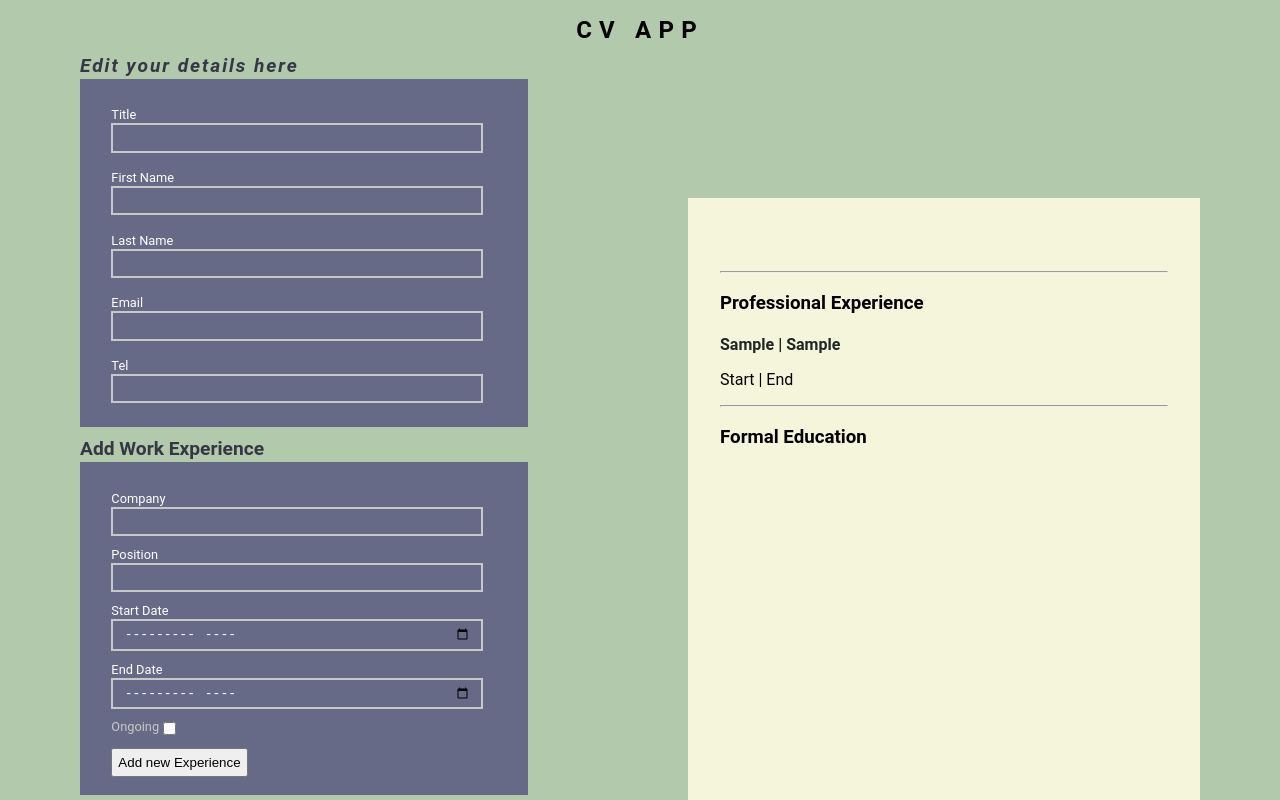
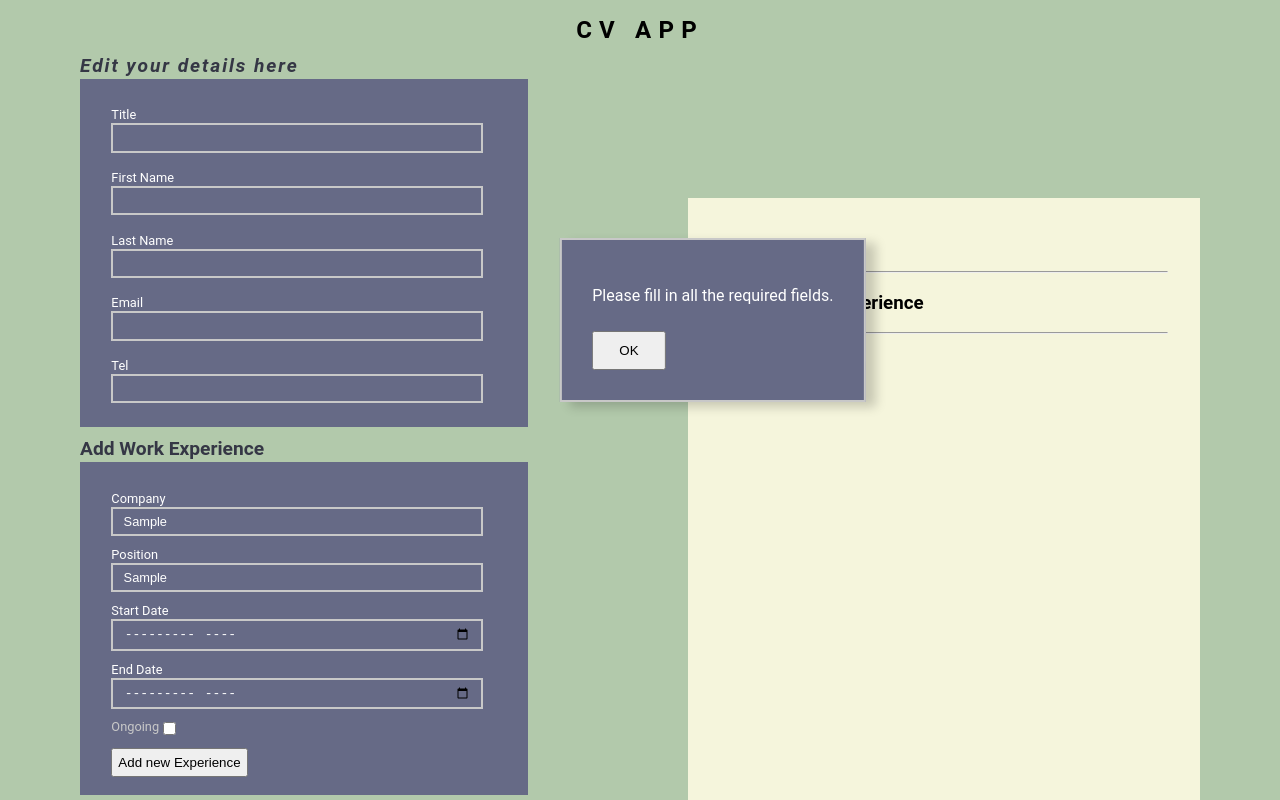
Before and after one commit to impronen/cv-app, a React (Create React App) app: page / in a window 1280 px wide. Both pictures are taken after typing "Sample", "Sample" into the empty fields and a click on the button "Add new Experience". Shown: the top 800 px of the page. Built offline with nearby package versions, Linux system fonts and the light colour scheme.

Commit message:
add errorModal

```diff
--- a/src/components/Education.js
+++ b/src/components/Education.js
@@ -1,5 +1,6 @@
 import React, { useState } from "react";
 import { v4 as uuidv4 } from "uuid";
+import ErrorModal from "./ErrorModal";
 
 export default function Education({ updateEducationData }) {
   const [state, setState] = useState({
@@ -10,6 +11,7 @@ export default function Education({ updateEducationData }) {
     endDate: "",
     onGoing: "",
     schools: [],
+    showErrorModal: false,
   });
 
   function handleChange(e) {
@@ -32,8 +34,18 @@ export default function Education({ updateEducationData }) {
       onGoing: state.onGoing,
     };
 
-    console.log(newEducation);
-
+    if (
+      newEducation.degree.trim() === "" ||
+      newEducation.schoolName.trim() === "" ||
+      newEducation.startDate.trim() === "" ||
+      newEducation.endDate.trim() + newEducation.onGoing.trim() === ""
+    ) {
+      setState((prevState) => ({
+        ...prevState,
+        showErrorModal: true,
+      }));
+      return;
+    }
     setState((prevState) => ({
       ...prevState,
       schools: [...prevState.schools, newEducation],
@@ -48,6 +60,12 @@ export default function Education({ updateEducationData }) {
     updateEducationData((prevSchools) => [...prevSchools, newEducation]);
   }
 
+  function closeErrorModal() {
+    setState((prevState) => ({
+      ...prevState,
+      showErrorModal: false,
+    }));
+  }
   return (
     <div>
       <h2 className="listHeading">Add Education</h2>
@@ -101,6 +119,10 @@ export default function Education({ updateEducationData }) {
           <button type="submit">Add new Education</button>
         </div>
       </form>
+      <ErrorModal
+        showErrorModal={state.showErrorModal}
+        closeErrorModal={closeErrorModal}
+      />
     </div>
   );
 }
--- /dev/null
+++ b/src/components/ErrorModal.js
@@ -0,0 +1,10 @@
+export default function ErrorModal({ showErrorModal, closeErrorModal }) {
+  return (
+    showErrorModal && (
+      <dialog className="errorModal" open="open">
+        <p>Please fill in all the required fields.</p>
+        <button onClick={closeErrorModal}>OK</button>
+      </dialog>
+    )
+  );
+}
--- a/src/components/Experience.js
+++ b/src/components/Experience.js
@@ -1,13 +1,17 @@
 import React, { useState } from "react";
+import { v4 as uuidv4 } from "uuid";
+import ErrorModal from "./ErrorModal";
 
 export default function Experience({ updateExperienceData }) {
   const [state, setState] = useState({
+    id: "",
     company: "",
     position: "",
     startDate: "",
     endDate: "",
     onGoing: false,
     jobs: [],
+    showErrorModal: false,
   });
 
   function handleChange(e) {
@@ -22,6 +26,7 @@ export default function Experience({ updateExperienceData }) {
     e.preventDefault();
 
     const newJob = {
+      id: uuidv4(),
       company: state.company,
       position: state.position,
       startDate: state.startDate,
@@ -29,9 +34,23 @@ export default function Experience({ updateExperienceData }) {
       onGoing: state.onGoing,
     };
 
+    if (
+      newJob.company.trim() === "" ||
+      newJob.position.trim() === "" ||
+      newJob.startDate.trim() === "" ||
+      newJob.endDate.trim() + newJob.onGoing.trim() === ""
+    ) {
+      setState((prevState) => ({
+        ...prevState,
+        showErrorModal: true,
+      }));
+      return;
+    }
+
     setState((prevState) => ({
       ...prevState,
       jobs: [...prevState.jobs, newJob],
+      id: "",
       company: "",
       position: "",
       startDate: "",
@@ -40,6 +59,13 @@ export default function Experience({ updateExperienceData }) {
     }));
 
     updateExperienceData((prevJobs) => [...prevJobs, newJob]);
+  }
+
+  function closeErrorModal() {
+    setState((prevState) => ({
+      ...prevState,
+      showErrorModal: false,
+    }));
   }
 
   return (
@@ -97,6 +123,10 @@ export default function Experience({ updateExperienceData }) {
           <button type="submit">Add new Experience</button>
         </div>
       </form>
+      <ErrorModal
+        showErrorModal={state.showErrorModal}
+        closeErrorModal={closeErrorModal}
+      />
     </div>
   );
 }
--- a/src/components/Header.js
+++ b/src/components/Header.js
@@ -1,5 +1,3 @@
-import React, { useState } from "react";
-
 export default function Header() {
   return (
     <div className="header">
--- a/src/index.css
+++ b/src/index.css
@@ -150,3 +150,24 @@ input[type="month"] {
   color: #1f2726;
   margin-bottom: 10px;
 }
+
+.errorModal {
+  display: flex;
+  flex-direction: column;
+  align-items: flex-start;
+  position: fixed;
+  top: 40%;
+  left: 40%;
+  transform: translate(-60%, -50%);
+  padding: 30px;
+  background-color: #666a86;
+  color: rgb(255, 255, 255);
+  border: 2px solid rgb(200, 200, 200);
+  z-index: 999;
+  box-shadow: 10px 5px 10px rgba(0, 0, 0, 0.185);
+}
+
+.errorModal button {
+  max-width: 50%;
+  padding: 10px 25px 10px;
+}
```
Also changed, not shown: 2 other files (tests, documents, lock files or other folders).
